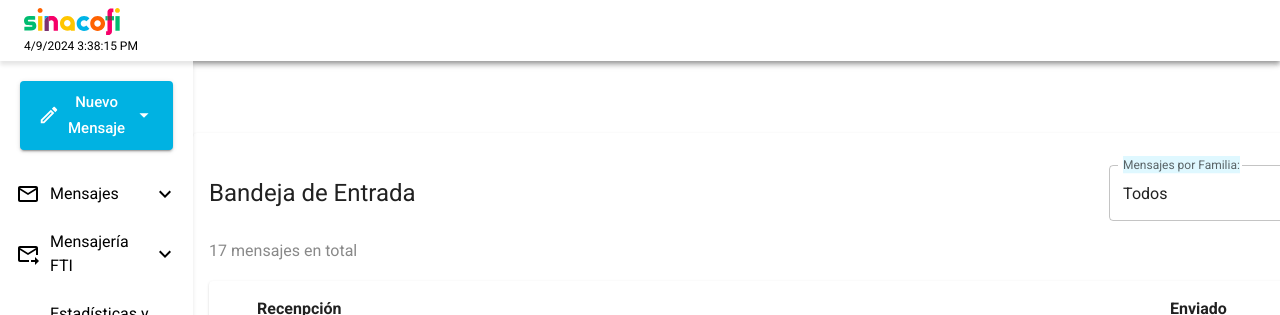
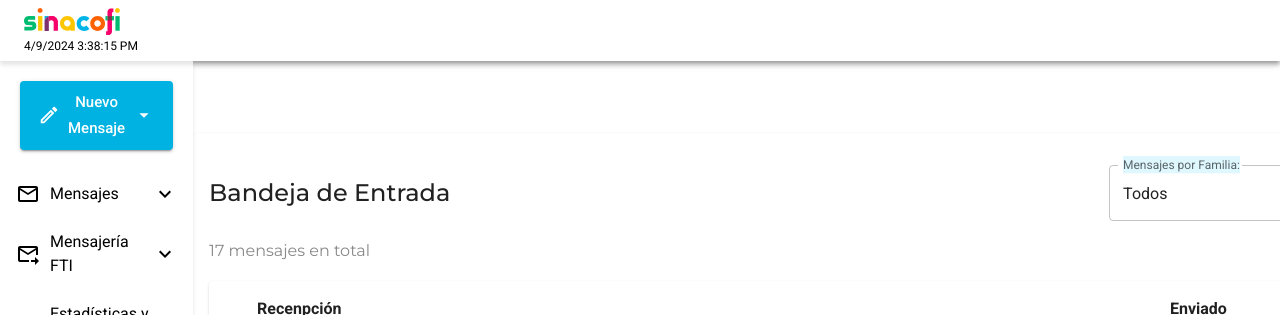
Before and after one commit to tomasgomez/messages-sinacofi-back, a Next.js app: page / in a window 1280 px wide. Shown: the top 315 px of the page. Built offline with nearby package versions, Linux system fonts and the light colour scheme.

Commit message:
inbox-font

```diff
--- a/src/app/component/inbox-header/index.tsx
+++ b/src/app/component/inbox-header/index.tsx
@@ -11,6 +11,7 @@ import {
   StyledIconsContent,
 } from "./style";
 import { Typography } from "@mui/material";
+import { montserrat } from "@/utils/fonts";
 
 export default function InboxHeader(props: { amountMessages: number }) {
   const { amountMessages } = props;
@@ -32,7 +33,7 @@ export default function InboxHeader(props: { amountMessages: number }) {
         }}
         width="100%"
       >
-        <Typography variant="subtitle1" style={{ color: "#898989" }}>
+        <Typography variant="subtitle1" sx={{ color: "#898989", fontFamily:montserrat.style.fontFamily }}>
           {amountMessages} mensajes en total
         </Typography>
         <StyledIconsContent width={88}>
--- a/src/components/List.tsx
+++ b/src/components/List.tsx
@@ -1,3 +1,4 @@
+import { montserrat } from "@/utils/fonts";
 import { ExpandLess, ExpandMore } from "@mui/icons-material";
 import { ListItemButton, ListItemIcon, ListItemText } from "@mui/material";
 import { usePathname } from "next/navigation";
@@ -17,11 +18,11 @@ const NavegationItem = ({ open, nav, handleClick, isChild, childSelected }: Nave
     <ListItemButton
       selected={(isSelected || childSelected) && !isChild}
       onClick={() => handleClick(nav.key)}
-      style={{
-        color: isSelected || childSelected ? "#0081A3" : "inherit",
-        backgroundColor: (isSelected && !isChild) || childSelected ? "#DFF8FF" : "inherit",
-        fontWeight: 600,
-      }}
+      sx={{
+          color: isSelected || childSelected ? "#0081A3" : "inherit",
+          backgroundColor: (isSelected && !isChild) || childSelected ? "#DFF8FF" : "inherit",
+          fontWeight: 600
+        }}
     >
       {nav.icon && (
         <ListItemIcon style={{ color: isSelected ? "#0081A3" : "inherit", minWidth: "auto", marginRight: 10 }}>
--- a/src/components/SideBar.tsx
+++ b/src/components/SideBar.tsx
@@ -5,6 +5,7 @@ import Link from "next/link";
 import { usePathname } from "next/navigation";
 import { useEffect, useState } from "react";
 import NavegationItem from "./List";
+import { montserrat } from "@/utils/fonts";
 
 const Badge = ({ children }: { children: any }) => {
   return (
@@ -235,7 +236,11 @@ const SideBar = () => {
         zIndex: 1,
         padding: "0 !important",
         height: "calc(100vh - 64px)",
-        boxShadow: "0px 4px 4px 0px rgba(0, 0, 0, 0.10)"
+        boxShadow: "0px 4px 4px 0px rgba(0, 0, 0, 0.10)",
+        ['*']:{
+          fontFamily:montserrat.style.fontFamily,
+        }
+
       }}
     >
       <Button
@@ -249,6 +254,7 @@ const SideBar = () => {
       </Button>
       <List
         component="nav"
+
       >
         {navList.map((nav) => (
           nav.url ? (
--- a/src/components/Theme.tsx
+++ b/src/components/Theme.tsx
@@ -31,6 +31,11 @@ export const theme = createTheme({
       roboto.style.fontFamily,
       montserrat.style.fontFamily,
     ].join(", "),
+    h5:{
+      fontFamily:montserrat.style.fontFamily,
+      fontSize:'24px',
+      fontWeight:500
+    }
   },
   palette: {
     primary: {
```
